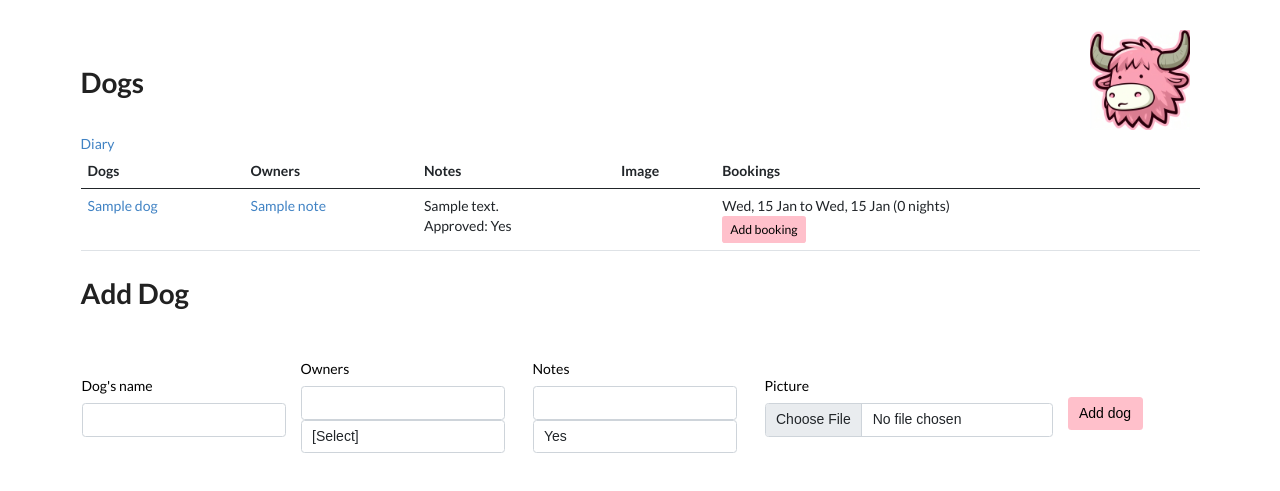
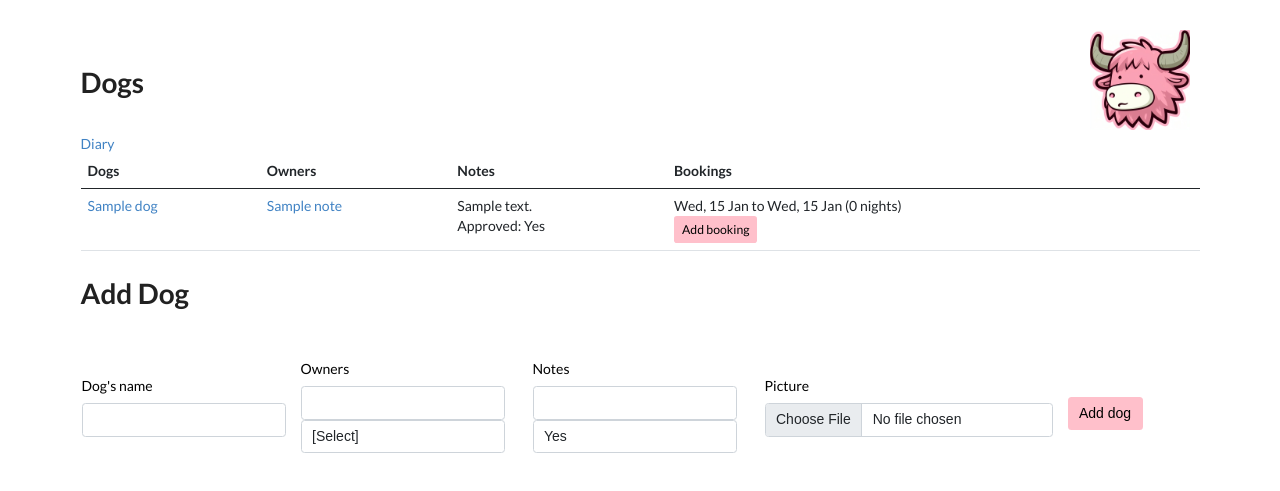
Before and after one commit to DarrenRobinson500/delicium, a Django app: page /dogs in a window 1280 px wide. Shown: the part 48-539 px from the top of the page. Run offline with Django 5.2, Linux system fonts and the light colour scheme; a user stored in the database is signed in; tables that the repository leaves empty hold one stand-in row (values such as "Sample post"); some libraries are stand-ins or nearby versions.

Commit message:
Dog images

```diff
--- a/app/templates/dog.html
+++ b/app/templates/dog.html
@@ -10,7 +10,9 @@
           <th scope="col">Dogs</th>
           <th scope="col">Owners</th>
           <th scope="col">Notes</th>
-          <th scope="col">Image</th>
+            {% if show_images %}
+              <th scope="col">Image</th>
+            {% endif %}
           <th style="min-width: 250px;">Bookings</th>
         </tr>
       </thead>
@@ -28,12 +30,15 @@
             <td>
                 {% if item.notes %} {{ item.notes }}<br> {% endif %}
                 Approved: {{ item.approved }}
+
             </td>
-            <td>
-                {% if show_images and item.image %}
-                <img src="{{ item.image.url }}" height="120"/>
-                {% endif %}
-            </td>
+                    {% if show_images %}
+                    <td>
+                        {% if item.image %}
+                        <img src="{{ item.image.url }}" height="120"/>
+                        {% endif %}
+                    </td>
+                    {% endif %}
             <td>
                 {% for booking in item.bookings %}
                 {{ booking.short_name }}<br>
```
